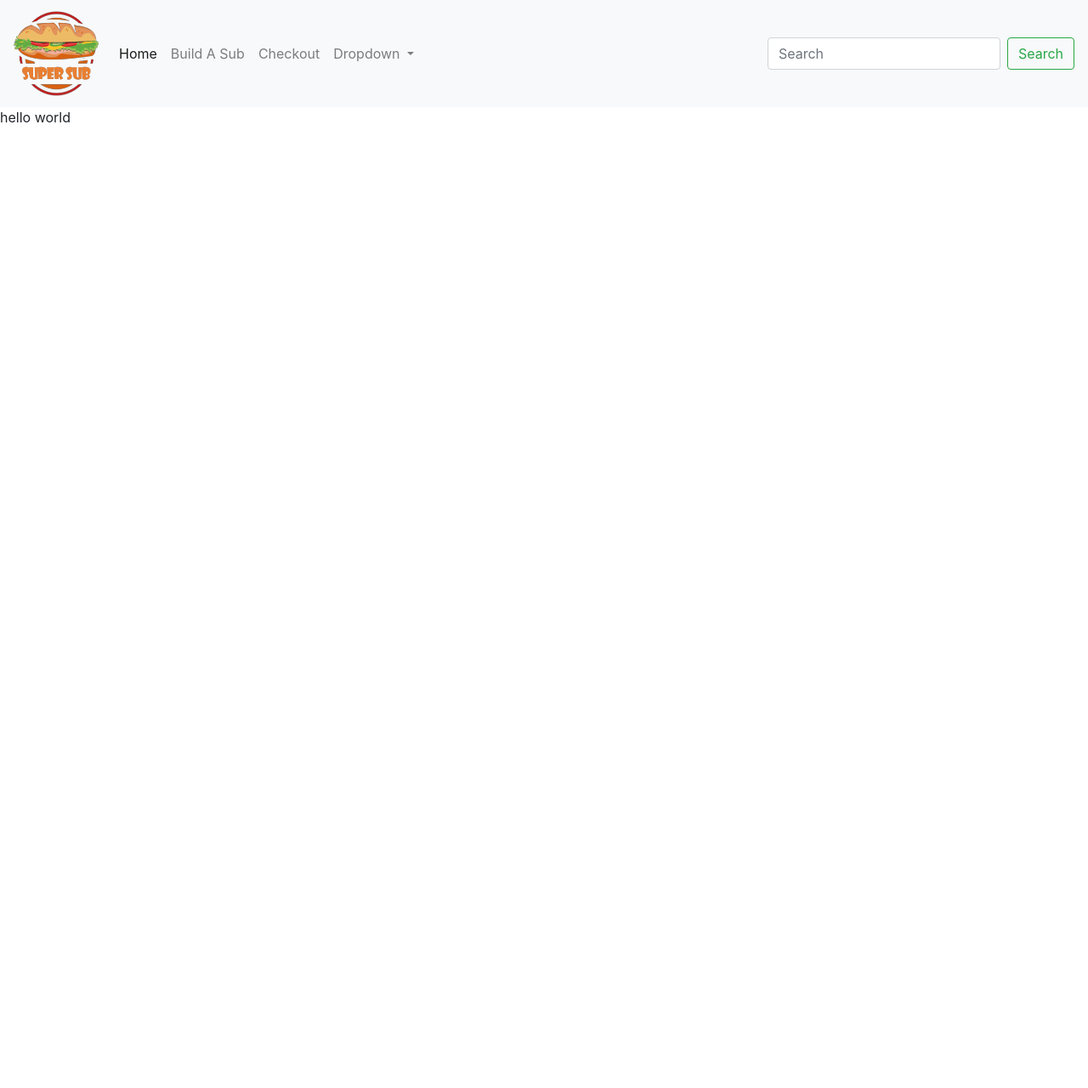
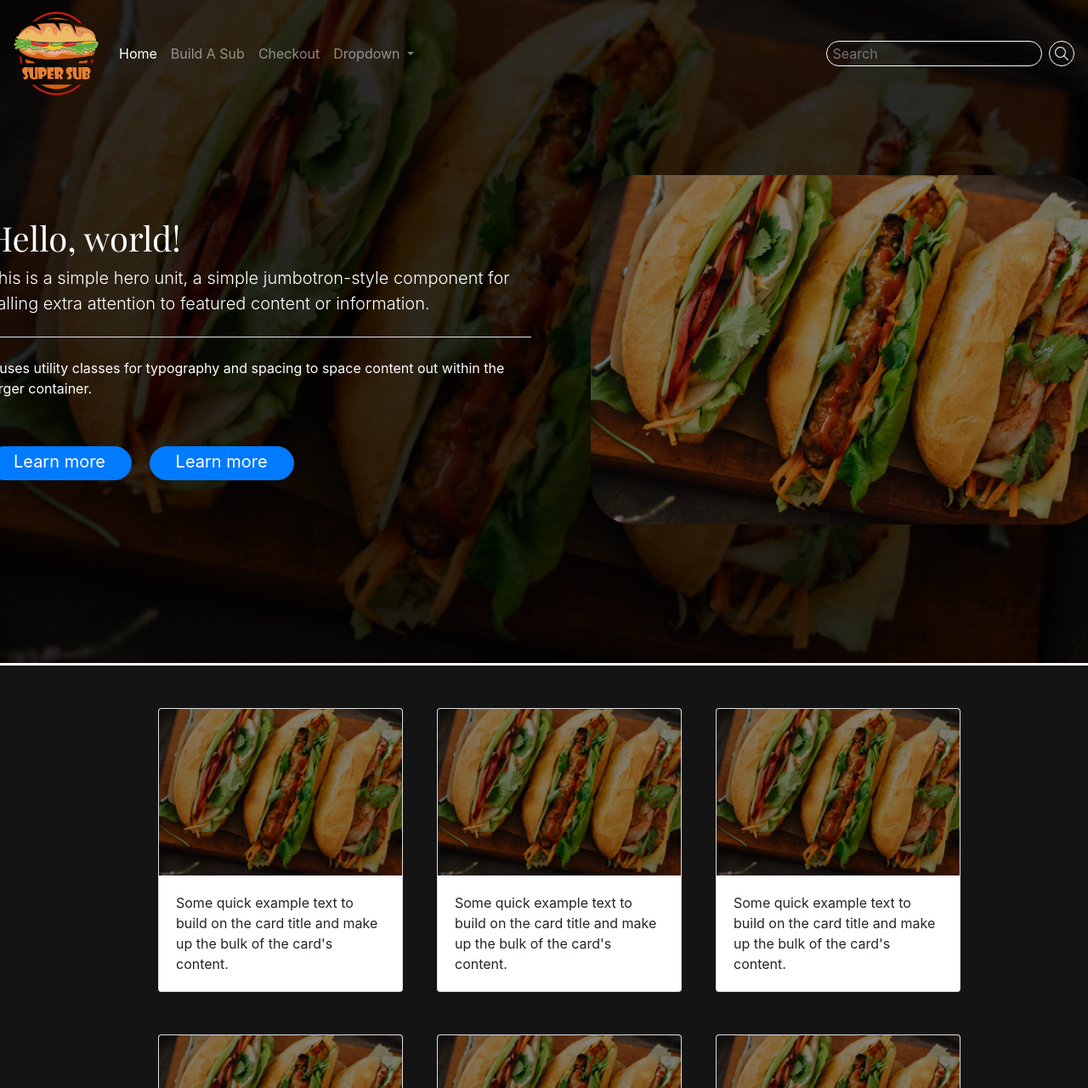
Before and after one commit to Carissa03-boop/t2final.repo, a plain HTML site: page ROOT/index.html in a window 1280 px wide. Shown: the top 1280 px of the page at 85% size. Before the commit the page ends 800 px from the top, so only its background shows below. Drawn offline with nearby package versions, Linux system fonts and the light colour scheme.

Commit message:
pageone50%

```diff
--- a/ROOT/css/index.css
+++ b/ROOT/css/index.css
@@ -1,5 +1,105 @@
-header {
-    height: 600px;
+body{
+    background-color: #141414;
+}
+
+#overlay{
+    height: 780px;
+    background-color: rgba(0, 0, 0, 0.634);
+}
+
+
+.header{
     width: 100%;
-    background-color: blue;
+    height: 780px;
+    background-image:url(../assets/headerfeature.png);
+    background-size: cover;
+    background-position: center;
 }
+
+.placeholder{
+    color: aliceblue;
+}
+
+.form-style{
+    border-radius: 30px;
+    height: 30px;
+    border: 1px solid white;
+    background-color: rgba(255, 255, 255, 0);
+    color: white;
+}
+
+.button{
+    background-color: rgba(255, 255, 255, 0);
+    border-radius: 30px;
+    height: 30px;
+    width: 30px;
+    border: 1px solid white;
+
+}
+
+.button img{
+    margin-bottom: 4px;
+    margin-right: 0.5px;
+}
+
+.jumbosection{
+    margin-top: 130px;
+    color: white;
+    margin-left: -100px;
+}
+
+.my-4{
+    background-color: white;
+
+}
+
+.jumbosection h1{
+    font-family: 'Playfair Display', serif;
+}
+
+.btn{
+    margin-top: 40px;
+    margin-right: 15px;
+    border-radius: 30px;
+    width: 170px;
+    height: 40px;
+    padding-top: 2px;
+}
+
+.col-box{
+    margin-right: 150px;
+    padding-right: 100px;
+    padding-top: 80px;
+    padding-left: 40px;
+}
+
+.col-box img{
+    border-radius: 50px;
+}
+
+.about{
+    width: 100%;
+    height: 1500px;
+}
+
+.liner{
+    width: 100%;
+    height: 3px;
+    background-color: white;
+
+}
+
+.card{
+    float: right;
+    margin-right: 40px;
+    margin-top: 50px;
+}
+
+.boxone{
+    margin-left: 100px;
+    margin-right: 110px;
+}
+.bowtwo{
+    width: 100%;
+    height: 400px;
+ }
--- a/ROOT/index.html
+++ b/ROOT/index.html
@@ -8,15 +8,24 @@
     <!-- Bootstrap CSS -->
     <link rel="stylesheet" href="https://cdn.jsdelivr.net/npm/bootstrap@4.0.0/dist/css/bootstrap.min.css" integrity="sha384-Gn5384xqQ1aoWXA+058RXPxPg6fy4IWvTNh0E263XmFcJlSAwiGgFAW/dAiS6JXm" crossorigin="anonymous">
 
+    <link rel="stylesheet" href="/ROOT/css/index.css">
+
     <script src="https://code.jquery.com/jquery-3.2.1.slim.min.js" integrity="sha384-KJ3o2DKtIkvYIK3UENzmM7KCkRr/rE9/Qpg6aAZGJwFDMVNA/GpGFF93hXpG5KkN" crossorigin="anonymous"></script>
     <script src="https://cdn.jsdelivr.net/npm/popper.js@1.12.9/dist/umd/popper.min.js" integrity="sha384-ApNbgh9B+Y1QKtv3Rn7W3mgPxhU9K/ScQsAP7hUibX39j7fakFPskvXusvfa0b4Q" crossorigin="anonymous"></script>
     <script src="https://cdn.jsdelivr.net/npm/bootstrap@4.0.0/dist/js/bootstrap.min.js" integrity="sha384-JZR6Spejh4U02d8jOt6vLEHfe/JQGiRRSQQxSfFWpi1MquVdAyjUar5+76PVCmYl" crossorigin="anonymous"></script>
+    <link rel="preconnect" href="https://fonts.googleapis.com">
+    <link rel="preconnect" href="https://fonts.gstatic.com" crossorigin>
+    <link href="https://fonts.googleapis.com/css2?family=PT+Sans&family=Playfair+Display:wght@400;800&display=swap" rel="stylesheet">
 
     <title>Final Project Term 2</title>
   </head>
+
   <body>
 
-    <nav class="navbar navbar-expand-lg navbar-light bg-light">
+    <header class="header">
+      <div id="overlay">
+          <nav class="navbar navbar-dark navbar-expand-lg  navigation">
+
           <a class="navbar-brand" href="#">
               <img src="assets/logo.png" width="100" height="100" class="d-inline-block align-top" alt="">
           </a>        <button class="navbar-toggler" type="button" data-toggle="collapse" data-target="#navbarSupportedContent" aria-controls="navbarSupportedContent" aria-expanded="false" aria-label="Toggle navigation">
@@ -27,7 +36,7 @@
             <ul class="navbar-nav mr-auto">
 
               <li class="nav-item active">
-              <a class="nav-link" href="#">Home <span class="sr-only">(current)</span></a>
+                <a class="nav-link" href="#">Home<span class="sr-only">(current)</span></a>
               </li>
               <li class="nav-item">
                 <a class="nav-link" href="#">Build A Sub</a>
@@ -48,19 +57,88 @@
               </li>
             </ul>
             <form class="form-inline my-2 my-lg-0">
-            <input class="form-control mr-sm-2" type="search" placeholder="Search" aria-label="Search">
-            <button class="btn btn-outline-success my-2 my-sm-0" type="submit">Search</button>
+              <input class="form-style mr-sm-2" type="search" placeholder=" Search" aria-label="Search">
+              <button class="button btn-outline-success my-2 my-sm-0" type="submit"><img src="/ROOT/assets/search.png"></button>
             </form>
           </div>
         </nav>
-
-      <header>
-        <p>hello world</p>
+      <div class="container">
+        <div class="row">
+          <div class="col-6">
+            <div class="jumbosection">
+              <h1>Hello, world!</h1>
+                <p class="lead">This is a simple hero unit, a simple jumbotron-style component for calling extra attention to featured content or information.</p>
+                <hr class="my-4">
+                <p>It uses utility classes for typography and spacing to space content out within the larger container.</p>
+                <p class="lead">
+                <a class="btn btn-primary btn-lg" href="#" role="button">Learn more</a>
+                <a class="btn btn-primary btn-lg" href="#" role="button">Learn more</a>
+                </p>
+            </div>
+          </div>
+          <div class="col-6">
+            <div class="col-box"><img src="/ROOT/assets/feature.png"></div>
+          </div>
+        </div>
+      </div>
+    </div>
 </header>
 
-
-
-
+<div class="about">
+  <div class="liner"></div>
+  <div class="boxtwo">
+  </div>
+  <div class="boxone">
+    <div class="card" style="width: 18rem;">
+      <img class="card-img-top" src="/ROOT/assets/feature.png" alt="Card image cap">
+      <div class="card-body">
+        <p class="card-text">Some quick example text to build on the card title and make up the bulk of the card's content.</p>
+      </div>
+    </div>
+    <div class="card" style="width: 18rem;">
+      <img class="card-img-top" src="/ROOT/assets/feature.png" alt="Card image cap">
+      <div class="card-body">
+        <p class="card-text">Some quick example text to build on the card title and make up the bulk of the card's content.</p>
+      </div>
+    </div>
+    <div class="card" style="width: 18rem;">
+      <img class="card-img-top" src="/ROOT/assets/feature.png" alt="Card image cap">
+      <div class="card-body">
+        <p class="card-text">Some quick example text to build on the card title and make up the bulk of the card's content.</p>
+      </div>
+    </div>
+    <div class="card" style="width: 18rem;">
+      <img class="card-img-top" src="/ROOT/assets/feature.png" alt="Card image cap">
+      <div class="card-body">
+        <p class="card-text">Some quick example text to build on the card title and make up the bulk of the card's content.</p>
+      </div>
+    </div>
+    <div class="card" style="width: 18rem;">
+      <img class="card-img-top" src="/ROOT/assets/feature.png" alt="Card image cap">
+      <div class="card-body">
+        <p class="card-text">Some quick example text to build on the card title and make up the bulk of the card's content.</p>
+      </div>
+    </div>
+    <div class="card" style="width: 18rem;">
+      <img class="card-img-top" src="/ROOT/assets/feature.png" alt="Card image cap">
+      <div class="card-body">
+        <p class="card-text">Some quick example text to build on the card title and make up the bulk of the card's content.</p>
+      </div>
+    </div>
+    <div class="card" style="width: 18rem;">
+      <img class="card-img-top" src="/ROOT/assets/feature.png" alt="Card image cap">
+      <div class="card-body">
+        <p class="card-text">Some quick example text to build on the card title and make up the bulk of the card's content.</p>
+      </div>
+    </div>
+    <div class="card" style="width: 18rem;">
+      <img class="card-img-top" src="/ROOT/assets/feature.png" alt="Card image cap">
+      <div class="card-body">
+        <p class="card-text">Some quick example text to build on the card title and make up the bulk of the card's content.</p>
+      </div>
+    </div>
+  </div>
+</div>
 
 </body>
 </html>
```
Also changed, not shown: ROOT/assets/feature.png (added), ROOT/assets/headerfeature.png (added), ROOT/assets/search.png (added). Lines whose indentation alone changed are shown as unchanged.
